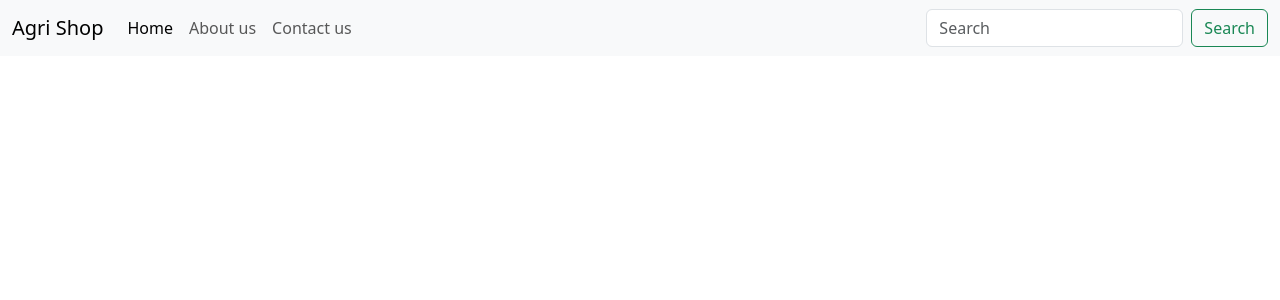
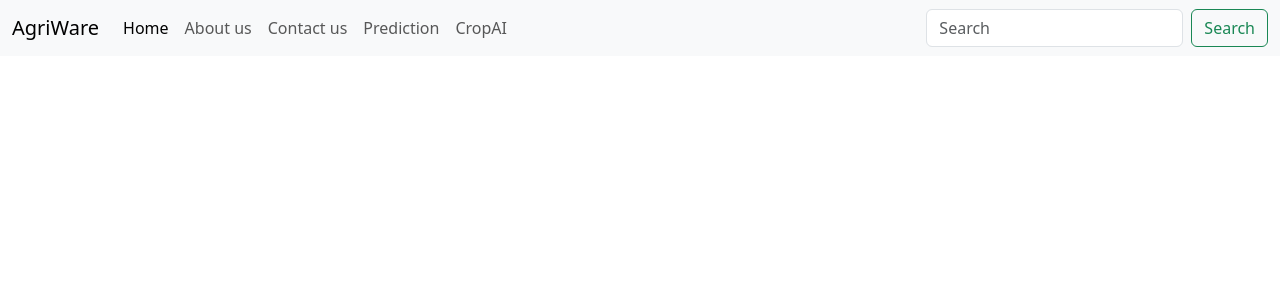
Before and after one commit to code4mei/Agriware, a Django app: page / in a window 1280 px wide. Shown: the top 300 px of the page. Run offline with Django 5.2, Linux system fonts and the light colour scheme.

Commit message:
Ready with all rendered HTML Page.

```diff
--- a/ecommerce/ecommerceapp/urls.py
+++ b/ecommerce/ecommerceapp/urls.py
@@ -2,5 +2,8 @@ from django.urls import path
 from ecommerceapp import views
 
 urlpatterns =[
-    path('',views.index,name="index")
+    path('',views.index,name="index"),
+    path('contact',views.contact,name="contact"),
+    path('about',views.about,name="about"),
+    path('prediction',views.prediction,name="prediction"),
 ]
--- a/ecommerce/ecommerceapp/views.py
+++ b/ecommerce/ecommerceapp/views.py
@@ -3,3 +3,12 @@ from django.shortcuts import render
 # Create your views here.
 def index(request):
     return render(request,"index.html")
+
+def contact(request):
+    return render(request,"contact.html")
+
+def about(request):
+    return render(request,"about.html")
+
+def prediction(request):
+    return render(request,"prediction.html")
--- /dev/null
+++ b/ecommerce/templates/about.html
@@ -0,0 +1 @@
+<h1>About US </h1>
--- /dev/null
+++ b/ecommerce/templates/contact.html
@@ -0,0 +1 @@
+<h1>Contact us </h1>
--- a/ecommerce/templates/index.html
+++ b/ecommerce/templates/index.html
@@ -9,7 +9,7 @@
   <body>
     <nav class="navbar navbar-expand-lg bg-body-tertiary" style="background-color: rgb(102, 255, 135);">
         <div class="container-fluid">
-          <a class="navbar-brand" href="#">Agri Shop</a>
+          <a class="navbar-brand" href="#">AgriWare</a>
           <button class="navbar-toggler" type="button" data-bs-toggle="collapse" data-bs-target="#navbarSupportedContent" aria-controls="navbarSupportedContent" aria-expanded="false" aria-label="Toggle navigation">
             <span class="navbar-toggler-icon"></span>
           </button>
@@ -27,6 +27,14 @@
                 <a class="nav-link" href="/contact">Contact us</a>
               </li>
 
+              <li class="nav-item">
+                <a class="nav-link" href="/prediction">Prediction</a>
+              </li>
+
+              <li class="nav-item">
+                <a class="nav-link" href="/cropai">CropAI</a>
+              </li>
+
             </ul>
             <form class="d-flex" role="search">
               <input class="form-control me-2" type="search" placeholder="Search" aria-label="Search">
--- /dev/null
+++ b/ecommerce/templates/prediction.html
@@ -0,0 +1 @@
+<h1>Prediction Features </h1>
```
